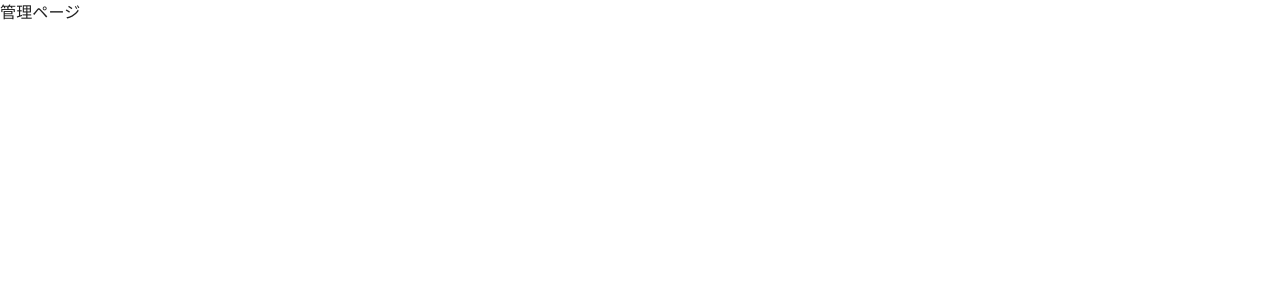
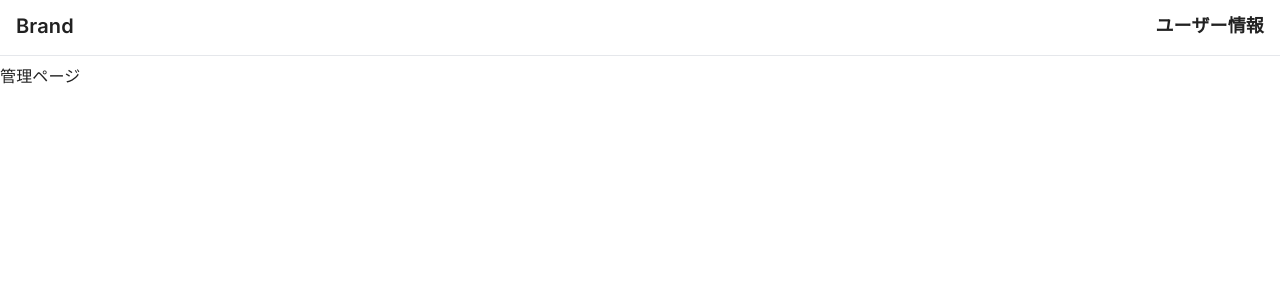
Before and after one commit to ryo-yama-dev/nursery-front, a Next.js app: page /manage in a window 1280 px wide. Shown: the top 300 px of the page. Built offline with nearby package versions, Linux system fonts and the light colour scheme.

Commit message:
feat: 共通ヘッダードラフト作成

```diff
--- /dev/null
+++ b/src/app/manage/layout.tsx
@@ -0,0 +1,14 @@
+import { Header } from "components/common"
+
+export default function ManagePageLayout({
+  children,
+}: {
+  children: React.ReactNode
+}) {
+  return (
+    <div className="flex h-full w-full flex-col">
+      <Header />
+      <div className="mt-2 w-full pt-14">{children}</div>
+    </div>
+  )
+}
--- a/src/components/common/index.ts
+++ b/src/components/common/index.ts
@@ -1,2 +1,3 @@
 export * from "./button"
+export * from "./layout"
 export * from "./text-field"
--- /dev/null
+++ b/src/components/common/layout/Header.tsx
@@ -0,0 +1,18 @@
+import Link from "next/link"
+
+export const Header = () => (
+  <header className="absolute left-0 top-0 z-50 flex h-14 w-full flex-wrap border-b border-gray-200 bg-white py-3 text-sm">
+    <nav className="relative mx-auto w-full px-4" aria-label="Global">
+      <div className="flex items-center justify-between">
+        <Link
+          className="flex-none text-xl font-semibold"
+          href="#"
+          aria-label="Brand"
+        >
+          Brand
+        </Link>
+        <div className="text-lg font-bold">ユーザー情報</div>
+      </div>
+    </nav>
+  </header>
+)
--- /dev/null
+++ b/src/components/common/layout/index.ts
@@ -0,0 +1 @@
+export * from "./Header"
```
